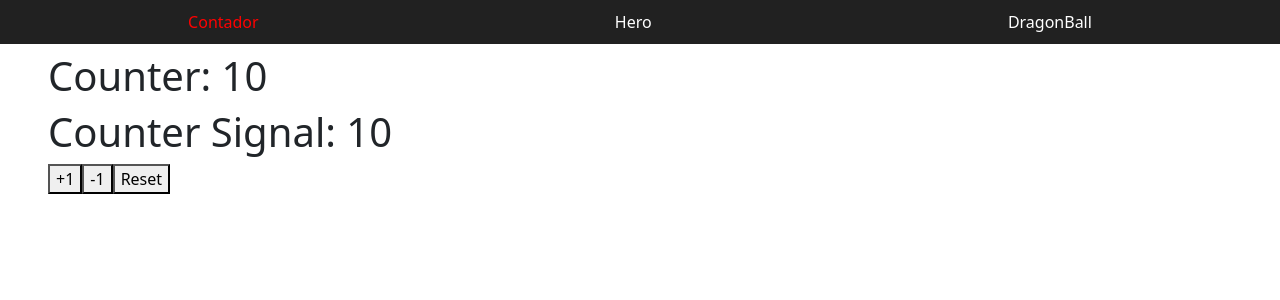
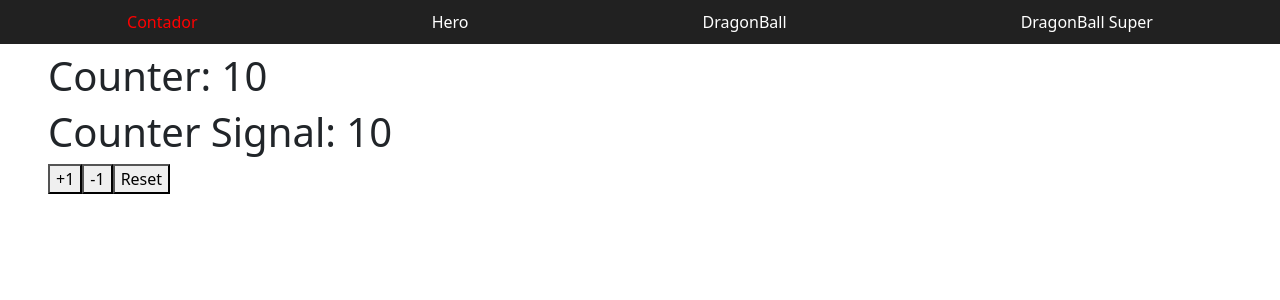
Before and after one commit to yahir140306/angular-youtube-f, an Angular app: page / in a window 1280 px wide. Shown: the top 300 px of the page. Built offline with nearby package versions, Linux system fonts and the light colour scheme.

Commit message:
agregar enlace a la navegación para la página de DragonBall Super

```diff
--- a/src/app/components/shared/navbar/navbar.component.html
+++ b/src/app/components/shared/navbar/navbar.component.html
@@ -26,5 +26,8 @@
   </a>
 
   <a [routerLink]="['/hero']" [routerLinkActive]="'active'">Hero</a>
+
   <a [routerLink]="['/dragonball']" [routerLinkActive]="'active'">DragonBall</a>
+
+  <a routerLink="/dragonball" routerLinkActive="active">DragonBall Super</a>
 </nav>
```
